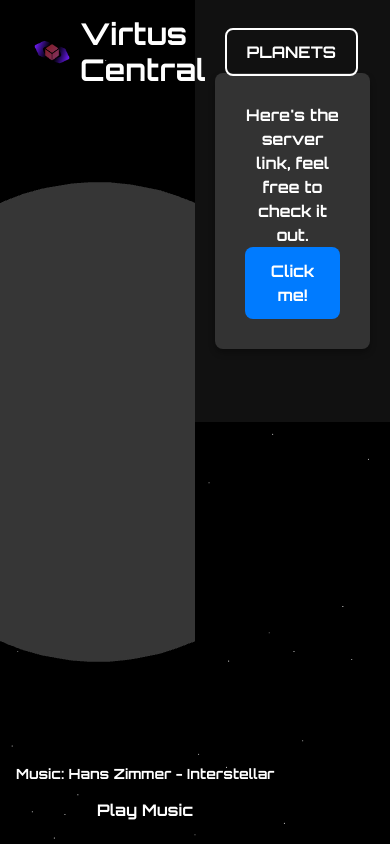
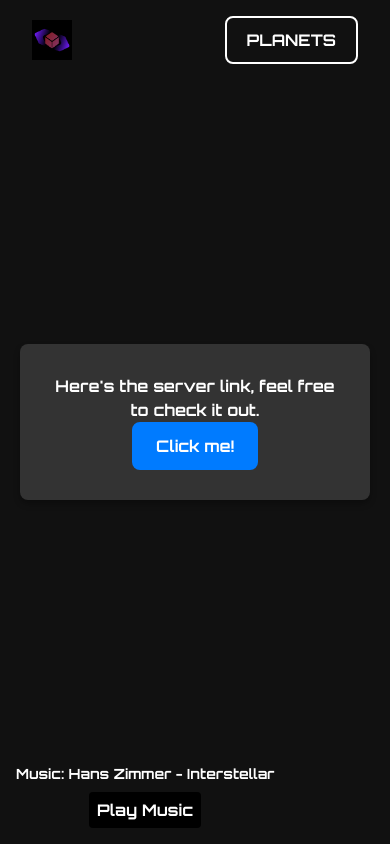
Before and after one commit to SujalD04/Virtus-Central, a React (Vite) app: page /EarthPage in a window 390 px wide. Built offline with nearby package versions, Linux system fonts and the light colour scheme.

Commit message:
Increased responsiveness

```diff
--- a/src/components/Navbar.css
+++ b/src/components/Navbar.css
@@ -60,3 +60,9 @@
     border-color: #ddd; /* Lighten the border color on hover */
     color: #fff; /* Keep text color white on hover */
 }
+
+@media (max-width: 640px) {
+  .title {
+    display: none; /* Explicitly hide the title */
+  }
+}
--- a/src/components/Navbar.jsx
+++ b/src/components/Navbar.jsx
@@ -5,51 +5,45 @@ import '../components/Navbar.css';
 const Navbar = () => {
   const [dropdownVisible, setDropdownVisible] = useState(false);
 
-  // Toggle dropdown visibility on click
   const toggleDropdown = () => {
-    setDropdownVisible((prev) => !prev);  // Toggle state value
+    setDropdownVisible((prev) => !prev);
   };
 
-  // Close the dropdown if clicked outside
   const handleClickOutside = (e) => {
-    // Close dropdown only if clicked outside of the dropdown button or menu
     if (!e.target.closest('.relative')) {
       setDropdownVisible(false);
     }
   };
 
   useEffect(() => {
-    // Add event listener to handle click outside
     document.addEventListener('click', handleClickOutside);
     return () => {
-      // Cleanup the event listener
       document.removeEventListener('click', handleClickOutside);
     };
   }, [dropdownVisible]);
 
   return (
     <nav className="absolute top-0 left-0 right-0 flex justify-between items-center py-4 px-8 z-10">
-      {/* Left side: Logo and Title */}
+      {/* Left: Logo and Title */}
       <div className="flex items-center space-x-2">
-        <Link to="/" className="flex items-center space-x-2"> {/* Link to homepage */}
+        <Link to="/" className="flex items-center space-x-2">
           <img src="Logo.png" alt="Virtus Central Logo" className="w-10 h-10" />
-          <h1 className="text-white text-3xl font-bold title">Virtus Central</h1>
+          {/* Title is hidden on small screens */}
+          <h1 className="text-3xl font-bold title text-white hidden sm:block">Virtus Central</h1>
         </Link>
       </div>
 
-      {/* Right side: Dropdown Menu */}
+      {/* Right: Dropdown */}
       <div className="relative">
         <button
           className="text-white bg-transparent border border-white py-2 px-4 rounded-lg focus:outline-none planet-button"
-          onClick={toggleDropdown}  // Toggle dropdown on click
+          onClick={toggleDropdown}
         >
           Planets
         </button>
 
-        {/* Show the dropdown based on the state */}
         {dropdownVisible && (
           <div className="dropdown-content absolute bg-gray-800 text-white py-2 px-4 rounded-lg mt-2">
-            {/* Dropdown links to different planet pages */}
             <Link to="/MercuryPage" className="block py-1">Mercury</Link>
             <Link to="/VenusPage" className="block py-1">Venus</Link>
             <Link to="/EarthPage" className="block py-1">Earth</Link>
--- a/src/pages/SaturnPage.css
+++ b/src/pages/SaturnPage.css
@@ -1,65 +1,71 @@
+/* General layout for the page */
 .saturn-page {
   display: flex;
+  flex-direction: row;
   height: 100vh;
-    background: linear-gradient(135deg, #1a1a1a, #000);
-    overflow: hidden;
+  background-color: #000;
+  color: #fff;
 }
 
+/* Left side: 3D Saturn model */
 .planet-3d {
   width: 50%;
   height: 100vh;
-    background: #000;
-    pointer-events: none;
+  background-color: #000;
 }
 
+/* Right side: Word Doc viewer */
 .server-info {
   width: 50%;
+  height: 100vh;
   display: flex;
   justify-content: center;
   align-items: center;
+  background-color: #111;
   padding: 20px;
-    background-color: #111;
-    overflow: hidden;
+  box-sizing: border-box;
 }
 
+/* Container for the embedded document */
 .doc-container {
   width: 100%;
-    height: 100%;
-    padding: 10px;
-    border-radius: 8px;
-    box-shadow: 0 4px 10px rgba(0, 0, 0, 0.3);
-    background: #333;
+  height: 90%;
+  background-color: #222;
+  border-radius: 12px;
+  box-shadow: 0 4px 12px rgba(0, 0, 0, 0.5);
   overflow: hidden;
+  display: flex;
+  justify-content: center;
+  align-items: center;
 }
 
+/* Styling for the iframe */
 .doc-iframe {
   width: 100%;
   height: 100%;
   border: none;
-    border-radius: 8px;
+  border-radius: 12px;
+  background-color: #fff;
 }
 
-  /* Custom scrollbar styling */
-  .server-info::-webkit-scrollbar {
-    width: 8px;
-  }
-
-  .server-info::-webkit-scrollbar-thumb {
-    background-color: #444;
-    border-radius: 10px;
-  }
-
-  .server-info::-webkit-scrollbar-track {
-    background-color: #222;
-  }
-
-  /* Media query for responsiveness */
+/* Responsive design for mobile devices */
 @media (max-width: 768px) {
   .saturn-page {
     flex-direction: column;
   }
-    .planet-3d, .server-info {
+
+  .planet-3d {
     width: 100%;
     height: 50vh;
   }
+
+  .server-info {
+    width: 100%;
+    height: 50vh;
+    padding: 10px;
   }
+
+  .doc-container {
+    height: 100%;
+  }
+}
--- a/src/pages/SaturnPage.jsx
+++ b/src/pages/SaturnPage.jsx
@@ -2,7 +2,7 @@ import React, { useRef } from "react";
 import { Canvas, useFrame } from "@react-three/fiber";
 import { useLoader } from "@react-three/fiber";
 import * as THREE from "three";
-import './SaturnPage.css';
+import "./SaturnPage.css"; // Import the CSS file
 
 const Saturn = ({ texture, ringTexture }) => {
   const saturnRef = useRef();
@@ -69,6 +69,7 @@ const SaturnPage = () => {
             src="https://docs.google.com/document/d/1h5xFHIHebF2bI1Uy37DRV_YRYVUEyVcpSiD3D0tL2y8/edit?usp=sharing"
             className="doc-iframe"
             frameBorder="0"
+            title="Saturn Document"
           />
         </div>
       </div>
--- /dev/null
+++ b/src/pages/VenusPage.css
@@ -0,0 +1,28 @@
+/* For screens smaller than 768px (mobile devices) */
+@media (max-width: 767px) {
+    .planet-3d {
+      display: none; /* Hide the planet */
+    }
+
+    .server-info {
+      width: 100% !important; /* Full width for the text */
+      height: 100vh !important; /* Full height */
+    }
+  }
+
+  /* For screens larger than 768px (PCs) */
+  @media (min-width: 768px) {
+    .venus-page {
+      flex-direction: row !important; /* Side-by-side layout */
+    }
+
+    .planet-3d {
+      display: block !important; /* Show the planet */
+      width: 50% !important; /* Half the screen for the planet */
+      height: 100vh !important; /* Full height */
+    }
+
+    .server-info {
+      width: 50% !important; /* Half the screen for the text */
+    }
+  }
--- a/src/pages/VenusPage.jsx
+++ b/src/pages/VenusPage.jsx
@@ -2,6 +2,7 @@ import React, { useRef } from "react";
 import { Canvas, useFrame } from "@react-three/fiber";
 import { useLoader } from "@react-three/fiber";
 import * as THREE from "three";
+import './VenusPage.css'
 
 const Venus = ({ texture }) => {
   const venusRef = useRef();
@@ -32,12 +33,8 @@ const Venus = ({ texture }) => {
 const VenusPage = () => {
   const texture = useLoader(THREE.TextureLoader, 'venus.jpg');
 
-  const handleClick = () => {
-    console.log("Venus clicked!");
-  };
-
   return (
-    <div className="venus-page" style={{ display: "flex" }}>
+    <div className="venus-page" style={{ display: "flex", flexDirection: "column" }}>
       {/* Left side: 3D Venus model inside Canvas */}
       <div
         className="planet-3d"
@@ -51,7 +48,6 @@ const VenusPage = () => {
         <Canvas style={{ width: "100%", height: "100%" }}>
           <ambientLight intensity={0.5} />
           <pointLight position={[10, 10, 10]} intensity={1} />
-
           <Venus texture={texture} />
         </Canvas>
       </div>
@@ -79,15 +75,14 @@ const VenusPage = () => {
           }}
         >
           <h1>About The Server</h1>
-          <hr/>
-          <p className="text-sm">
+          <hr />
+          <p className="text-xs">
             Founded by 2 guys, Virtus Central is a dynamic hub for enthusiasts of all kinds, where gamers, techies, and media lovers unite to explore a wide range of interests.
             Whether you're into the latest video games, cutting-edge technology, or diving into movies, anime, coding, books, art, and sports, there's a place for you here.
-          Our community thrives on collaboration and creativity, offering opportunities to engage in game nights, tech talks, anime discussions, coding sessions,
-          book clubs, art showcases, and even sports chats. With an inclusive and friendly environment, you can connect with like-minded individuals, share your passions, and be
+             With an inclusive and friendly environment, you can connect with like-minded individuals, share your passions, and be
             part of a diverse group that celebrates everything from gaming to culture and beyond.
-          <br/>
-          <br/>
+            <br />
+            <br />
             At Virtus Central, we believe in fostering a welcoming atmosphere where everyone can feel at home. Whether you're a seasoned gamer strategizing your next move,
             a tech enthusiast eager to discuss the latest innovations, a movie buff sharing your favorite film theories, or an artist showcasing your latest creation, this is
             the place for you. Our diverse channels and activities cater to a wide range of interests, allowing you to dive into meaningful conversations, participate in engaging
```
Lines whose indentation alone changed are shown as unchanged.
